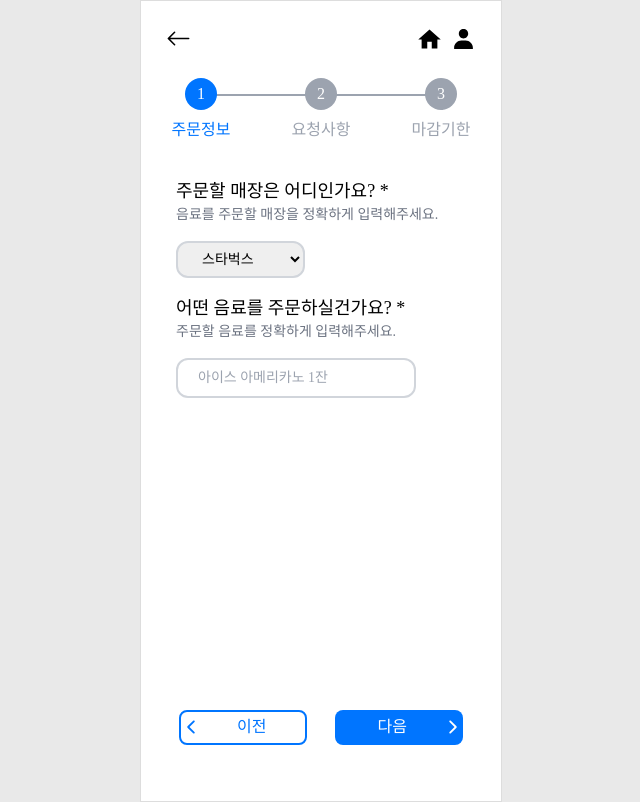
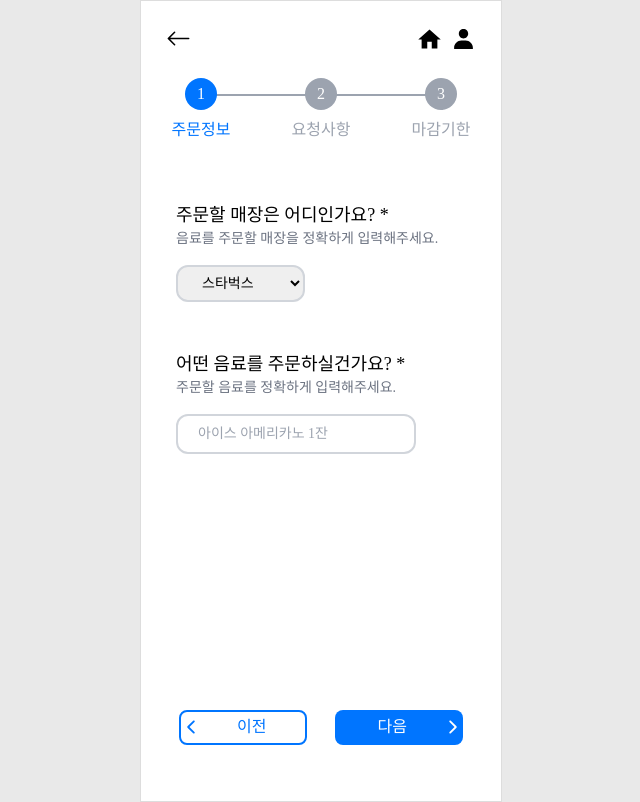
Before and after one commit to Step3-kakao-tech-campus/Team12_FE, a React (Create React App) app: page /post-write in a window 1280 px wide. Shown: the whole page, without its empty margins (320-960 px from the left). Built offline with nearby package versions, Linux system fonts and the light colour scheme; a web font is replaced by a local one.

Commit message:
[style]: 입력폼 margin 지정

```diff
--- a/src/components/templates/OrderInfo.jsx
+++ b/src/components/templates/OrderInfo.jsx
@@ -5,12 +5,14 @@ import Input from '../atoms/Input';
 const OrderInfo = () => {
   return (
     <>
-      <Labels
-        htmlFor="cafe"
-        label="주문할 매장은 어디인가요? *"
-        subLabel="음료를 주문할 매장을 정확하게 입력해주세요."
-      />
-      <SelectInput id="cafe" width="18rem" />
+      <div className="mt-6 mb-12">
+        <Labels
+          htmlFor="cafe"
+          label="주문할 매장은 어디인가요? *"
+          subLabel="음료를 주문할 매장을 정확하게 입력해주세요."
+        />
+        <SelectInput id="cafe" width="18rem" className="mb-10" />
+      </div>
       <Labels htmlFor="drink" label="어떤 음료를 주문하실건가요? *" subLabel="주문할 음료를 정확하게 입력해주세요." />
       <Input id="drink" placeholder="아이스 아메리카노 1잔" />
     </>
```
